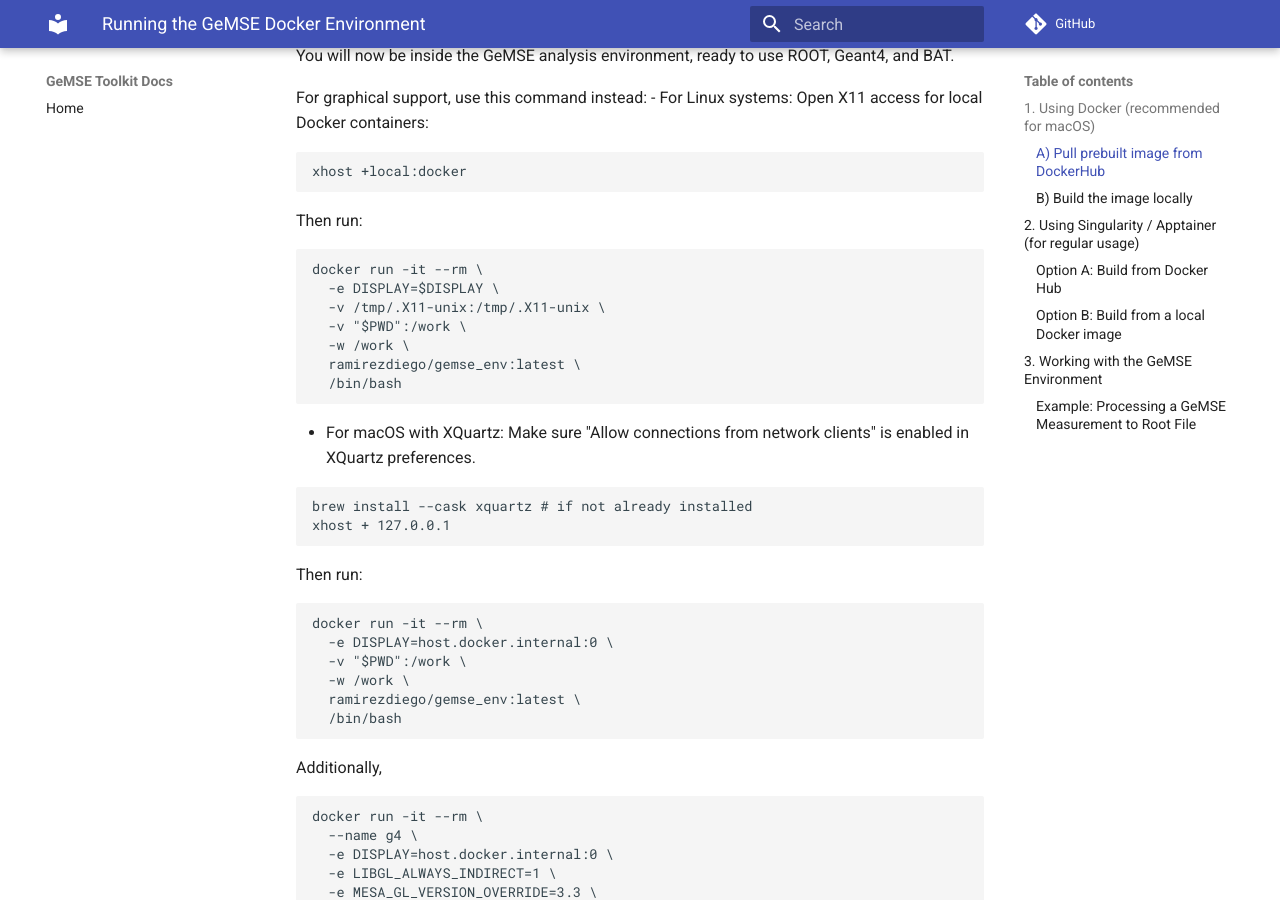
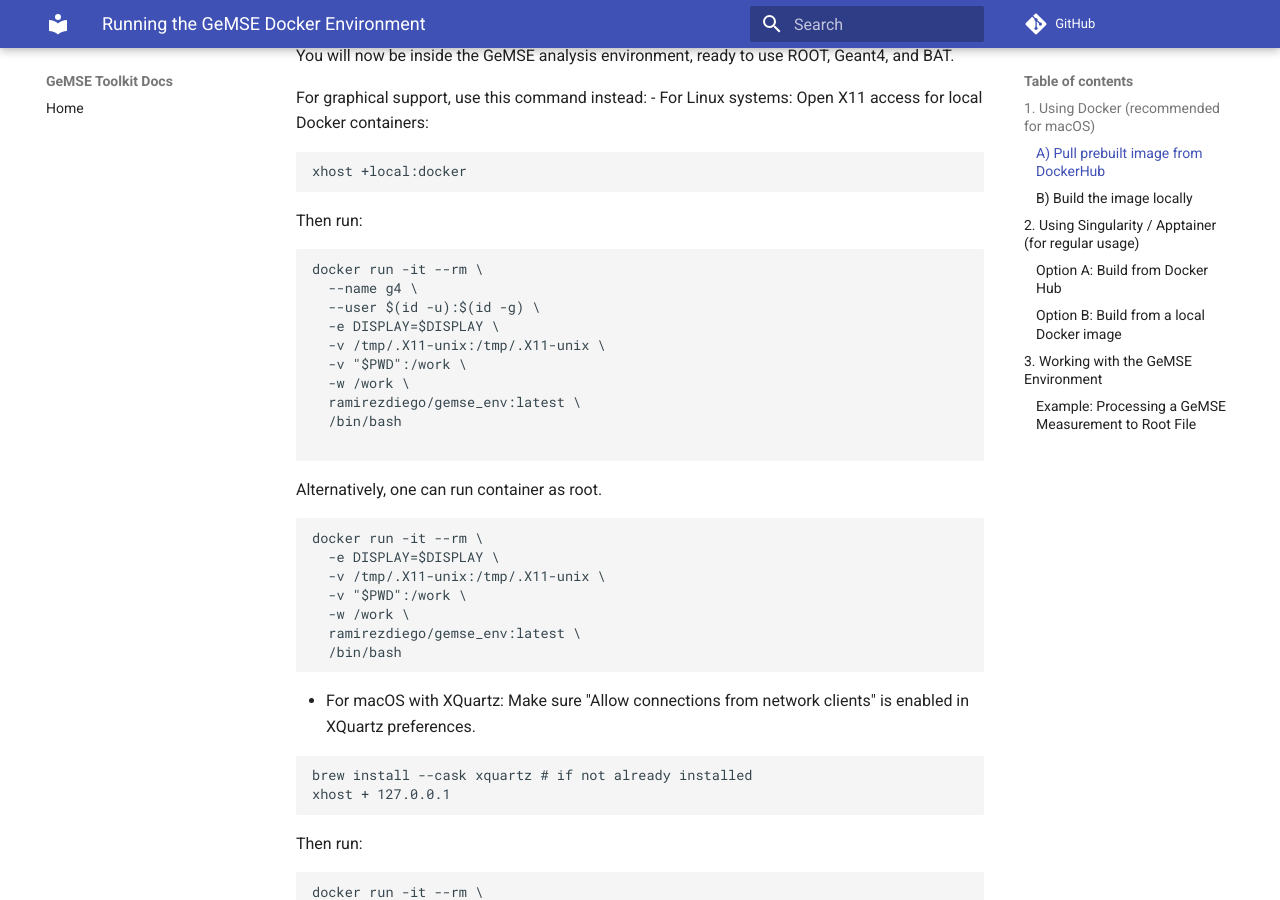
Before and after one commit to mucahit-kaya/GeMSE_toolkit, an MkDocs documentation site: the page built from docs/run-environment.md, in a window 1280 px wide and 900 px high, scrolled down 989 px. Built offline with MkDocs 1.6.1 and Material for MkDocs 9.7.7, drawn with Linux system fonts in a browser that asks for light colours; comment, search, counter and statistics services are not loaded.

Commit message:
feat: add user-specific Docker run command for graphical support on GNU-Linux

````diff
--- a/docs/run-environment.md
+++ b/docs/run-environment.md
@@ -53,6 +53,19 @@ For graphical support, use this command instead:
 xhost +local:docker
 ```
 Then run:
+```bash
+docker run -it --rm \
+  --name g4 \
+  --user $(id -u):$(id -g) \
+  -e DISPLAY=$DISPLAY \
+  -v /tmp/.X11-unix:/tmp/.X11-unix \
+  -v "$PWD":/work \
+  -w /work \
+  ramirezdiego/gemse_env:latest \
+  /bin/bash
+
+```
+Alternatively, one can run container as root.
 ```bash
 docker run -it --rm \
   -e DISPLAY=$DISPLAY \
````
